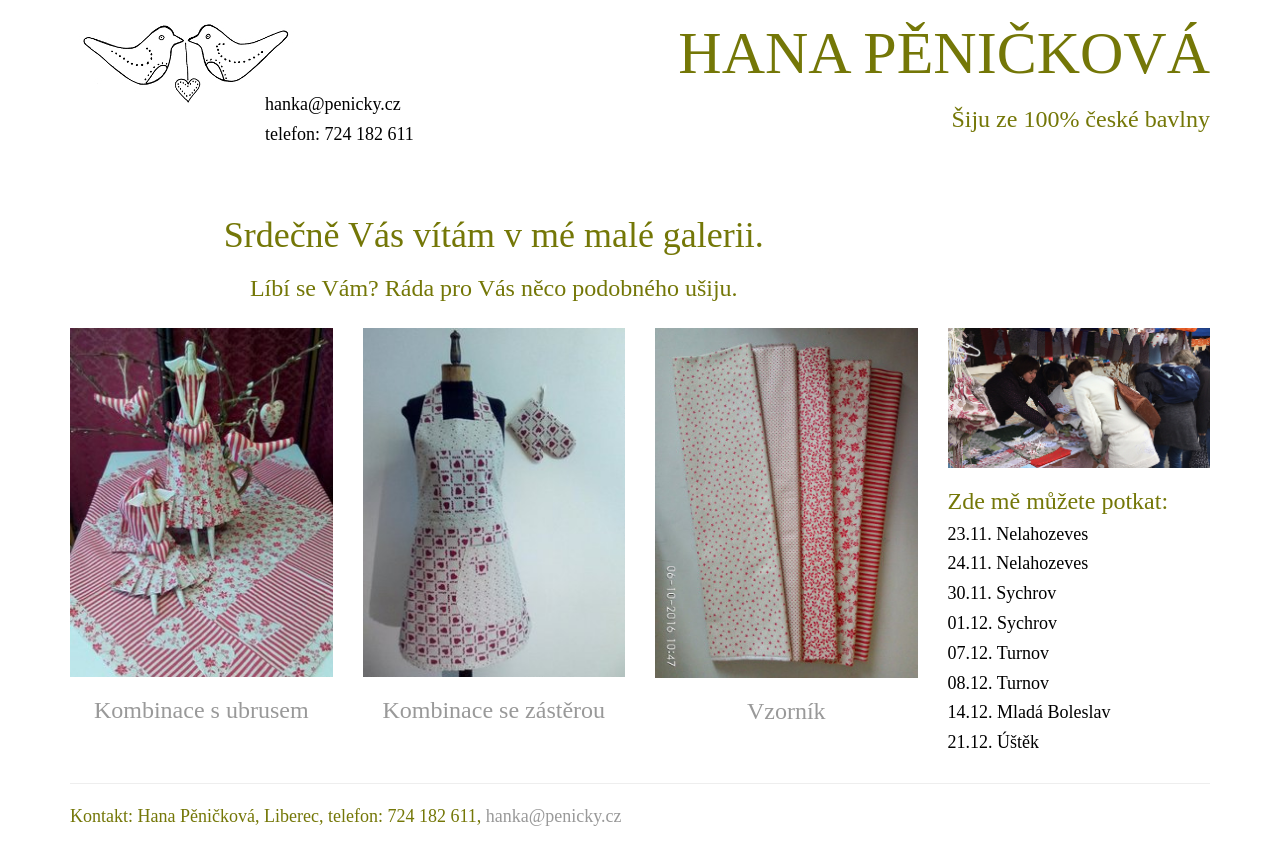
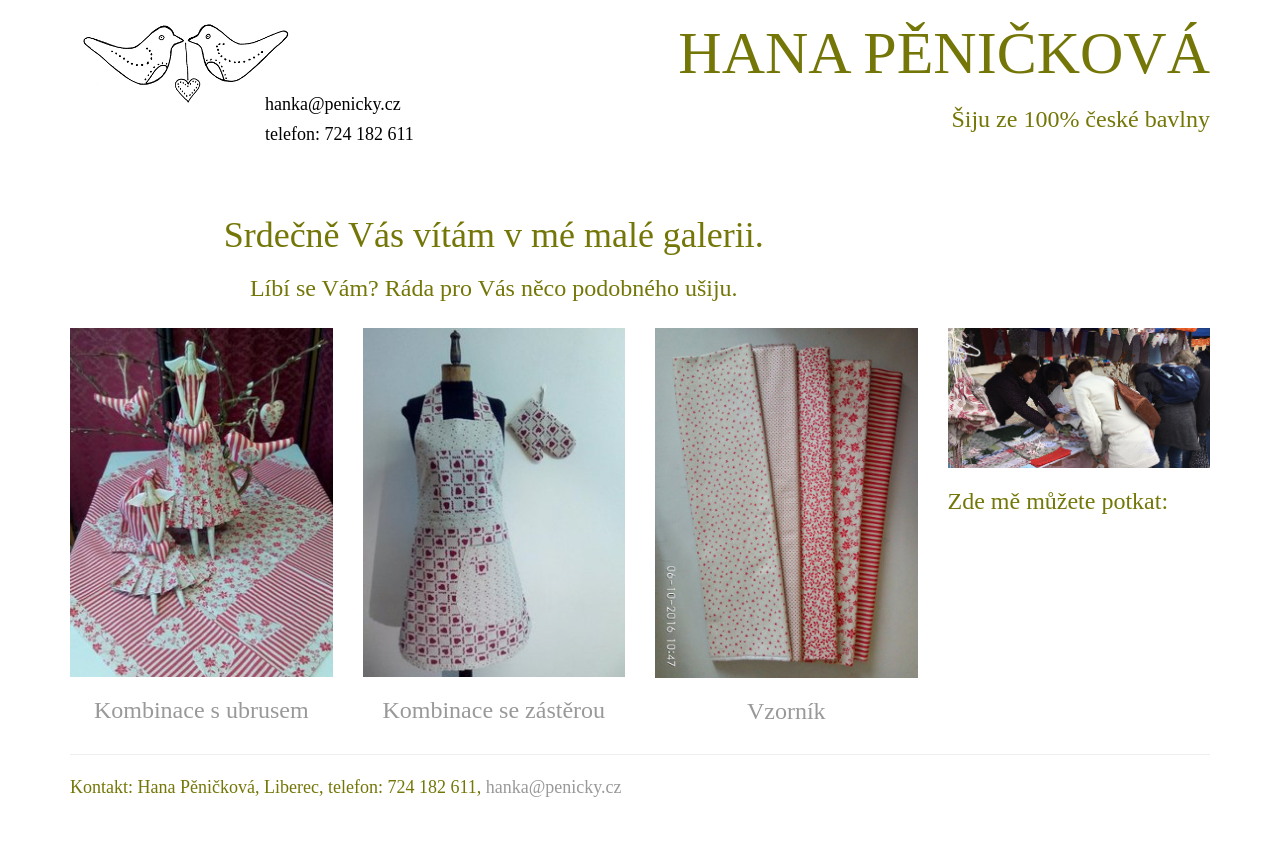
Before and after one commit to janavit/svadlenka, a Jekyll site: the page built from index.md, in a window 1280 px wide. Shown: the top 865 px of the page. Built offline with Jekyll 4.4.1, drawn with Linux system fonts in a browser that asks for light colours.

Commit message:
no dates

```diff
--- a/index.md
+++ b/index.md
@@ -119,7 +119,7 @@ home: true
             <h4>13.09. Jičín</h4>
             <h4>14.09. Jičín</h4>
             <h4>20.09. Jablonec nad Nisou</h4>
-            <h4>21.09. Jablonec nad Nisou</h4>-->
+            <h4>21.09. Jablonec nad Nisou</h4>
             <h4>23.11. Nelahozeves</h4>
             <h4>24.11. Nelahozeves</h4>
             <h4>30.11. Sychrov</h4>
@@ -127,7 +127,7 @@ home: true
             <h4>07.12. Turnov</h4>
             <h4>08.12. Turnov</h4>
             <h4>14.12. Mladá Boleslav</h4>
-            <h4>21.12. Úštěk</h4>
+            <h4>21.12. Úštěk</h4>-->
         </div>
     </div>
 </div>
```
